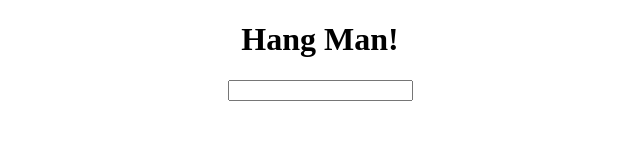
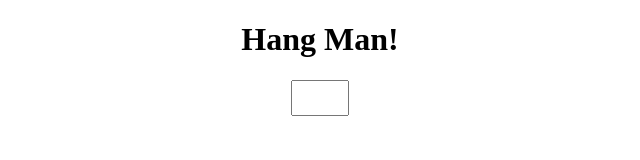
Before and after one commit to Bp3289/HangMan-game, a plain HTML site: page index.html in a window 1280 px wide. Shown: the whole page, without its empty margins (320-960 px from the left). Drawn offline with Linux system fonts and the light colour scheme.

Commit message:
Resize input box

```diff
--- a/css/main.css
+++ b/css/main.css
@@ -9,3 +9,13 @@
 form {
  text-align: center;
 }
+
+.input {
+	position: relative;
+
+}
+
+#guess {
+	width: 50px;
+	height: 30px;
+}
--- a/index.html
+++ b/index.html
@@ -9,9 +9,19 @@
 <h1 class="title">Hang Man!</h1>
 
 
+
+
+
+
+
+
+
+
+<div class="input">
 <form>
 <input id="guess" type="text" name="guess">
 </form>
+</div>
 
 
 <script src="app.js"></script>
```
